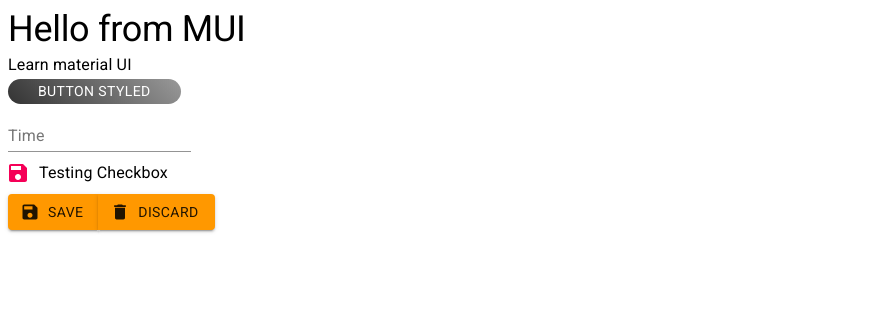
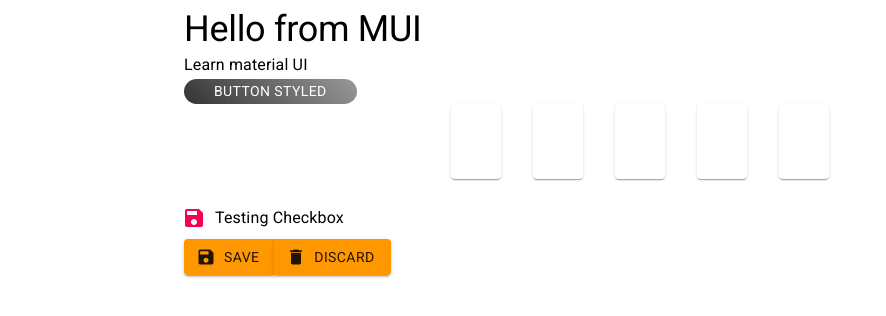
Before and after one commit to tichif/material-ui-tutorial, a React (Create React App) app: page / in a window 1280 px wide. Shown: the top 316 px of the page, without its empty margins (0-886 px from the left). Built offline with nearby package versions, Linux system fonts and the light colour scheme.

Commit message:
Work with Container and Grid component

```diff
--- a/src/App.js
+++ b/src/App.js
@@ -5,11 +5,14 @@
 import FormControlLabel from '@material-ui/core/FormControlLabel'
 import SaveIcon from '@material-ui/icons/Save'
 import DeleteIcon from '@material-ui/icons/Delete'
-import TextField from '@material-ui/core/TextField'
 import { makeStyles, ThemeProvider, createMuiTheme } from '@material-ui/core/styles'
 import { orange } from '@material-ui/core/colors'
 import 'fontsource-roboto';
 import Typography from '@material-ui/core/Typography'
+import Container from '@material-ui/core/Container'
+import Paper from '@material-ui/core/Paper'
+import Grid from '@material-ui/core/Grid'
+
 
 const useStyles = makeStyles({
   root : {
@@ -63,6 +66,7 @@
 function App() {
   return (
     <ThemeProvider theme={theme}>
+     <Container maxWidth="md">
       <Typography variant="h2">
         Hello from MUI
       </Typography>
@@ -71,7 +75,23 @@
       </Typography>
       <ButtonStyled />
       <br />
-      <TextField variant="standard" color="secondary" type="email" label="Time" placeholder="test@gmail.com" />
+      <Grid container spacing={4} justify="center">
+        <Grid item>
+          <Paper style={{ height : '75px', width : '50px' }} />
+        </Grid>
+        <Grid item>
+          <Paper style={{ height : '75px', width : '50px' }} />
+        </Grid>
+        <Grid item>
+          <Paper style={{ height : '75px', width : '50px' }} />
+        </Grid>
+        <Grid item>
+          <Paper style={{ height : '75px', width : '50px' }} />
+        </Grid>
+        <Grid item>
+          <Paper style={{ height : '75px', width : '50px' }} />
+        </Grid>
+      </Grid>
       <br/>
       <CheckBoxExample/>
       <br/>
@@ -83,6 +103,7 @@
        Discard
      </Button>
      </ButtonGroup>
+     </Container>
     </ThemeProvider>
   );
 }
```
